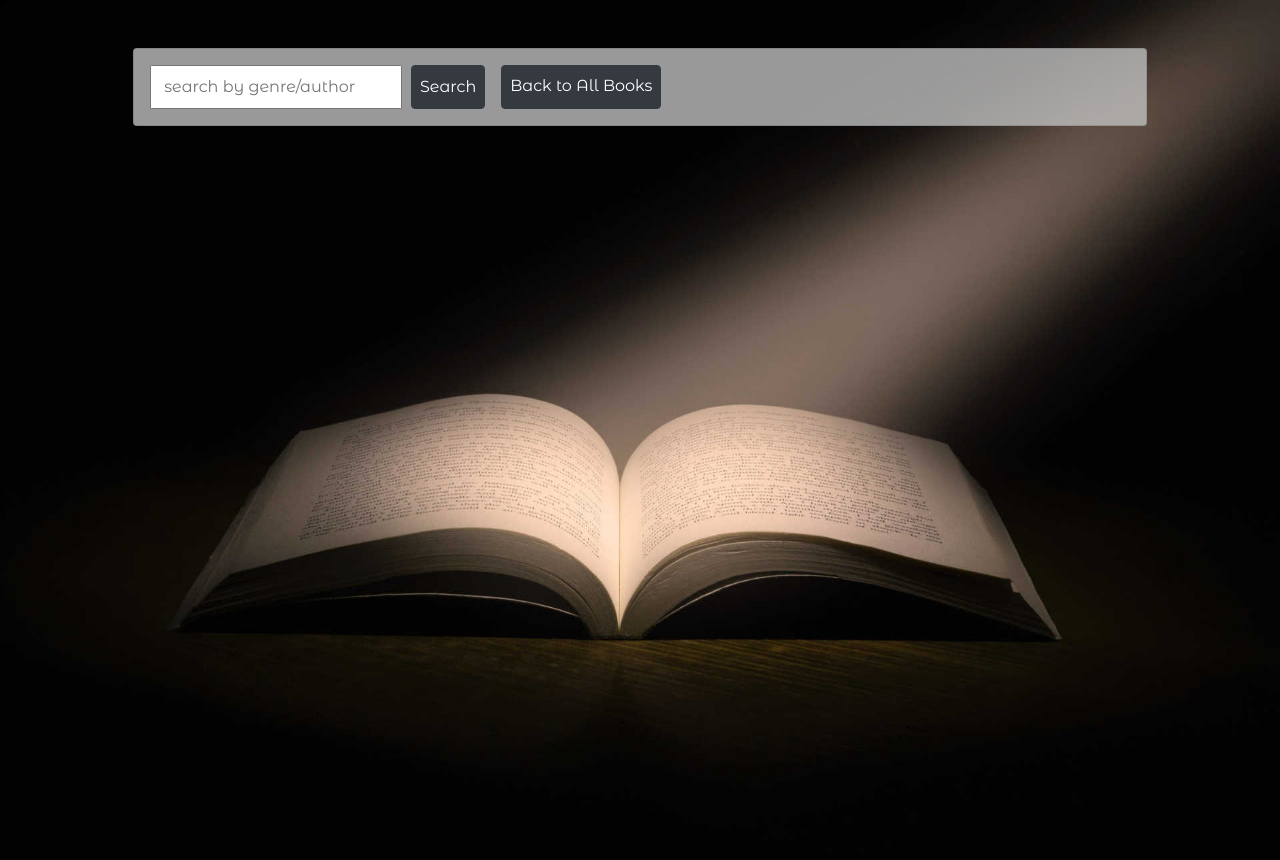
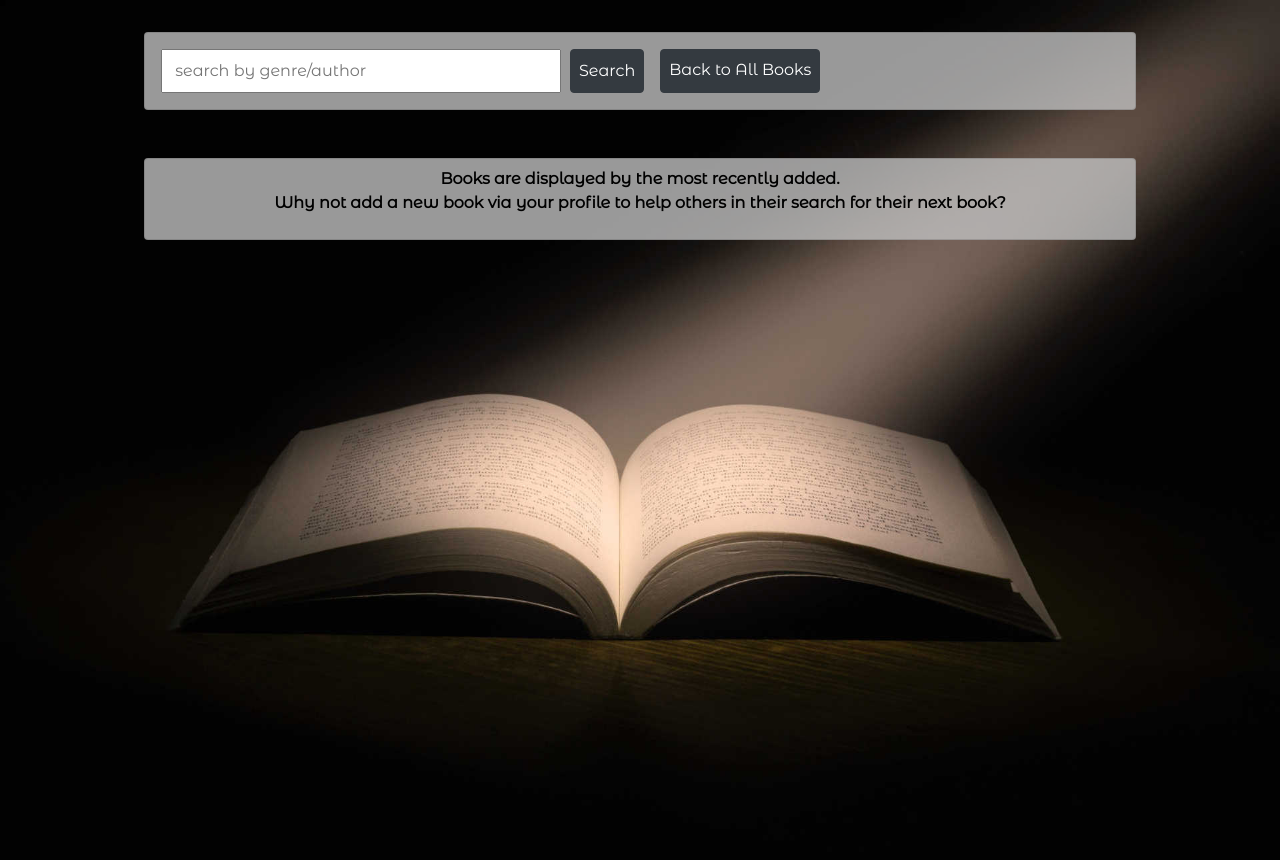
Before and after one commit to HollyT85/books_for_you, a Flask app: page /books in a window 1280 px wide. Shown: the part 74-934 px from the top of the page. Run offline with Flask 2, Linux system fonts and the light colour scheme; data that the repository does not hold is empty; some libraries are stand-ins or nearby versions.

Commit message:
added a message to books page

```diff
--- a/static/css/style.css
+++ b/static/css/style.css
@@ -49,14 +49,16 @@
     margin: 10px;
 }
 
-.searchbar {
+.searchbar, .info-card {
     padding:1rem;
-    margin: 2rem;
+    margin: 1rem auto 1rem;
+    width: 80vw;
 }
 
 .searchbar input {
     padding: 0.5rem;
     margin: 1rem;
+    width: 25rem;
 }
 
 .book-rows {
--- a/templates/books.html
+++ b/templates/books.html
@@ -3,6 +3,12 @@
 <!--Read element of CRUD-->
 
 {% include 'components/searchbar.html' %}
+
+<div class="row info-card">
+    <div class="col-12 card">
+        <p class="titles text-center">Books are displayed by the most recently added.<br> Why not add a new book via your profile to help others in their search for their next book?</p>
+    </div>
+</div>
 
 {% for book in books %}
 
--- a/templates/viewbooks.html
+++ b/templates/viewbooks.html
@@ -2,6 +2,8 @@
 {% block main %}
 <!--Read elemet of CRUD-->
 <!--view books a user has left-->
+
+
 <div class="row">
     <div class="card edit-cards col-lg-12 text-center">
         <div class="card-header">
```
